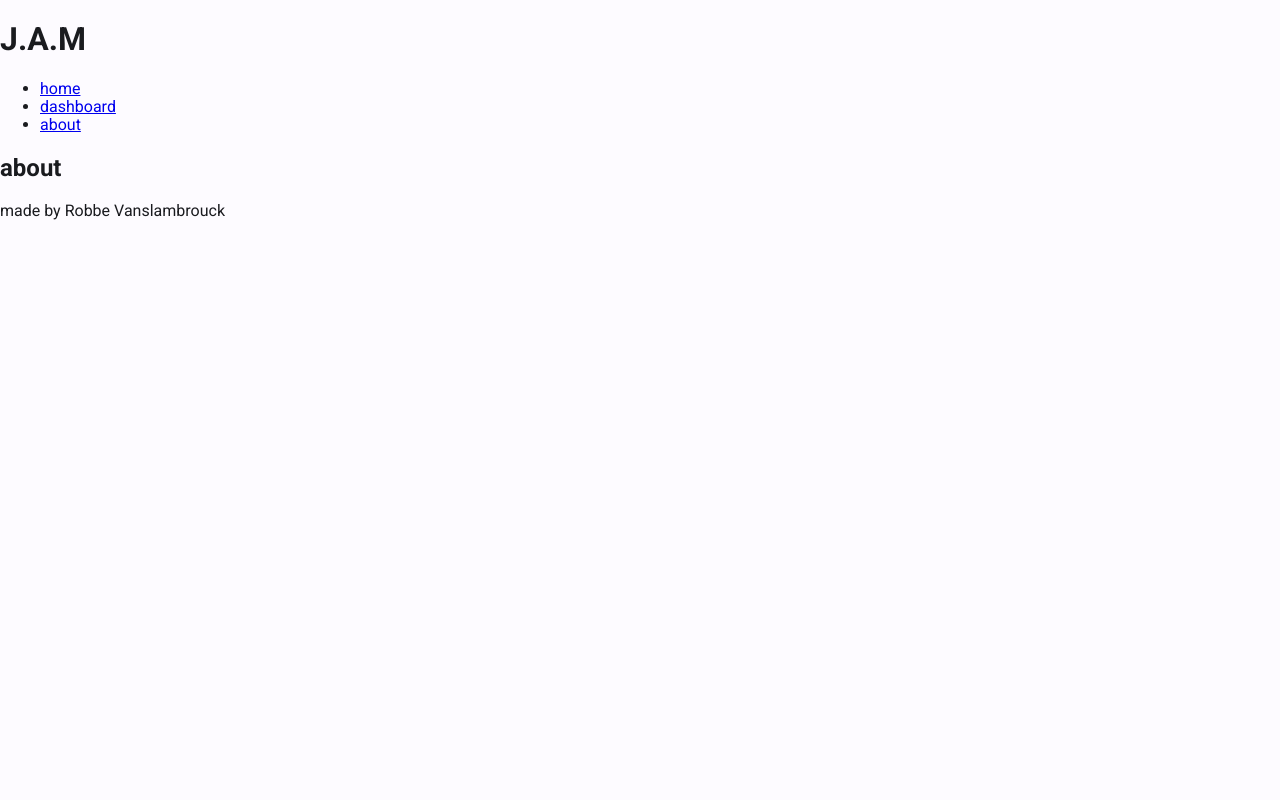
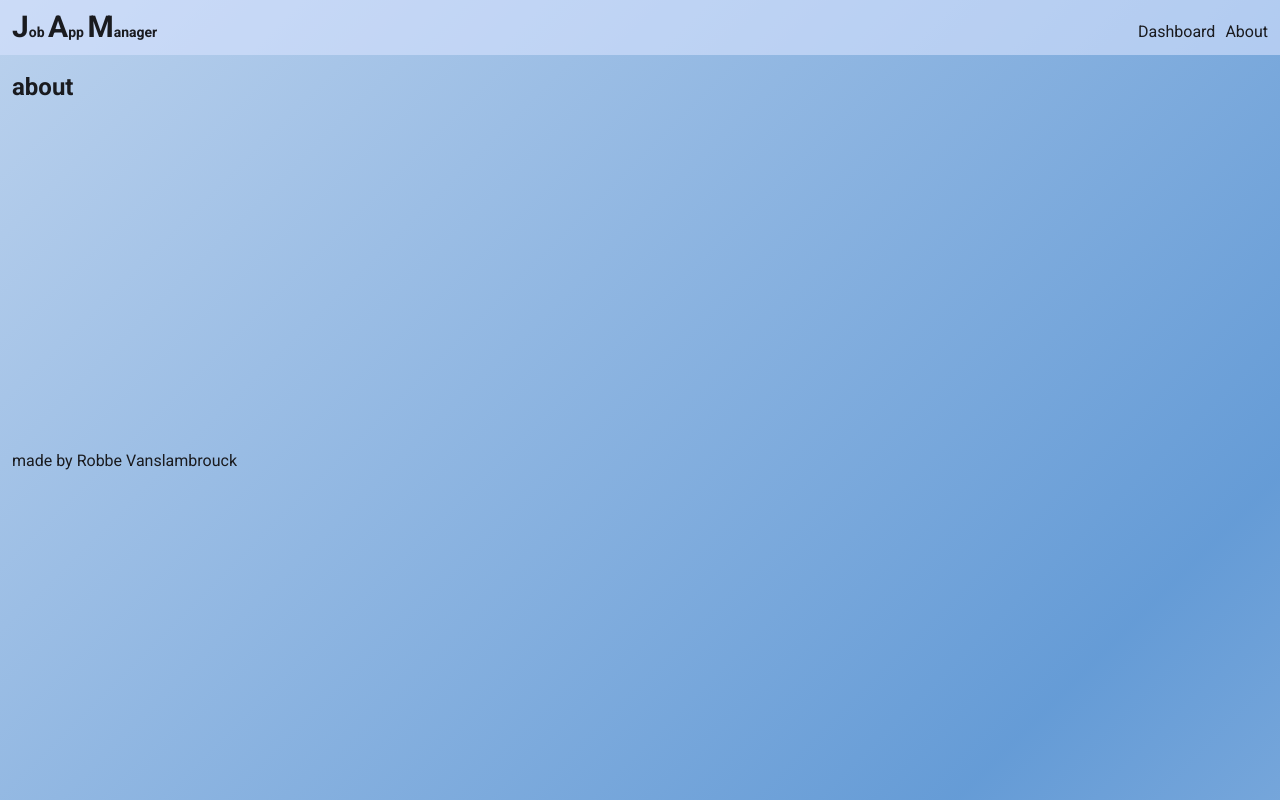
Before and after one commit to RobbeVanslambrouck/Job-Application-Manager, a SvelteKit app: page /about in a window 1280 px wide. Built offline with nearby package versions, Linux system fonts and the light colour scheme.

Commit message:
better styling

```diff
--- a/src/lib/components/Application/AddApplication.svelte
+++ b/src/lib/components/Application/AddApplication.svelte
@@ -14,7 +14,7 @@
 		justify-content: center;
 		align-items: center;
 		padding: 0.8rem 1.2rem;
-		background: rgb(var(--md-sys-color-primary-container));
+		background: rgba(var(--md-sys-color-primary-container), 0.6);
 		border-radius: var(--app-border-radius);
 		min-height: 6rem;
 		cursor: pointer;
--- a/src/lib/components/Application/Application.svelte
+++ b/src/lib/components/Application/Application.svelte
@@ -73,7 +73,7 @@
 		align-items: center;
 		gap: 0.4rem;
 		flex-direction: column;
-		background: rgb(var(--md-sys-color-primary-container));
+		background: rgba(var(--md-sys-color-primary-container), 0.6);
 		color: rgb(var(--md-sys-color-on-primary-container));
 		border-radius: var(--app-border-radius);
 		min-height: 6rem;
--- a/src/routes/(entry)/+layout.svelte
+++ b/src/routes/(entry)/+layout.svelte
@@ -1,15 +1,89 @@
 <script lang="ts">
 </script>
 
+<div class="page">
 	<header>
-	<h1>J.A.M</h1>
+		<a href="/"><h1><span>j</span>ob <span>a</span>pp <span>m</span>anager</h1></a>
 		<nav>
 			<ul>
-			<li><a href="/">home</a></li>
 				<li><a href="/dashboard">dashboard</a></li>
 				<li><a href="/about">about</a></li>
 			</ul>
 		</nav>
 	</header>
+	<div class="content">
+		<slot />
+	</div>
+</div>
 
-<slot />
+<style>
+	.page {
+		min-height: 100vh;
+		background: linear-gradient(
+			-45deg,
+			rgba(var(--md-sys-color-background)),
+			rgba(var(--md-sys-color-primary), 0.6),
+			rgba(var(--md-sys-color-background))
+		);
+		background-size: 300% 300%;
+		animation: gradient 60s ease infinite;
+		display: grid;
+		grid-template-rows: min-content auto;
+	}
+
+	@keyframes gradient {
+		0% {
+			background-position: 0% 50%;
+		}
+
+		50% {
+			background-position: 100% 50%;
+		}
+
+		100% {
+			background-position: 0% 50%;
+		}
+	}
+
+	header {
+		display: flex;
+		justify-content: space-between;
+		align-items: baseline;
+		padding: 1rem 1.2rem;
+		background-color: rgba(var(--md-sys-color-primary-container), 0.6);
+	}
+
+	h1 {
+		padding: 0;
+		margin: 0;
+		color: rgb(var(--md-sys-color-on-background));
+		text-transform: capitalize;
+		font-size: 1.4rem;
+	}
+
+	h1 span {
+		font-size: 3rem;
+	}
+
+	a {
+		text-decoration: none;
+	}
+
+	ul {
+		padding: 0;
+		margin: 0;
+		display: flex;
+		list-style: none;
+		gap: 1rem;
+	}
+
+	nav a {
+		color: rgb(var(--md-sys-color-on-background));
+		text-transform: capitalize;
+	}
+
+	.content {
+		padding: 0 1.2rem;
+		display: grid;
+	}
+</style>
--- a/src/routes/(entry)/login/+page.svelte
+++ b/src/routes/(entry)/login/+page.svelte
@@ -1,5 +1,5 @@
 <script lang="ts">
-	import { loginWithGoogle, logout } from '../../../lib/firebase';
+	import { loginWithGithub, loginWithGoogle, logout } from '../../../lib/firebase';
 	import { user } from '$lib/stores/auth';
 	import { goto } from '$app/navigation';
 
@@ -8,11 +8,65 @@
 	}
 </script>
 
-<h2>login</h2>
+<section>
+	<h2>login</h2>
 
-{#if $user}
-	<p>you are all ready logged in</p>
-	<button on:click={logout}>Logout</button>
-{:else}
-	<button on:click={loginWithGoogle}>Login with google</button>
-{/if}
+	{#if $user}
+		<p>you are all ready logged in</p>
+		<button on:click={logout} class="app-button">Logout</button>
+	{:else}
+		<div class="login-buttons">
+			<button on:click={loginWithGoogle} class="app-button google"
+				><iconify-icon icon="logos:google-icon" />Login with Google</button
+			>
+			<button on:click={loginWithGithub} class="app-button github"
+				><iconify-icon style="filter: invert(100%);" icon="logos:github-icon" />Login with Github</button
+			>
+		</div>
+	{/if}
+</section>
+
+<style>
+	h2,
+	p {
+		margin: 0;
+		margin-bottom: 1.2rem;
+	}
+
+	h2 {
+		text-align: center;
+		text-transform: capitalize;
+	}
+
+	section {
+		display: grid;
+		grid-template-columns: max-content;
+		width: fit-content;
+		margin: auto;
+		padding: 1rem 1.2rem;
+		background-color: rgba(var(--md-sys-color-primary-container), 0.6);
+		border-radius: var(--app-border-radius);
+	}
+
+	.login-buttons {
+		display: grid;
+		gap: 1.2rem;
+	}
+
+	button {
+		display: flex;
+		gap: 1rem;
+		align-items: center;
+		justify-content: center;
+	}
+
+	.google {
+		color: rgb(var(--md-sys-color-on-background-light));
+		background-color: rgb(var(--md-sys-color-background-light));
+	}
+
+	.github {
+		color: rgb(var(--md-sys-color-on-background-dark));
+		background-color: rgb(var(--md-sys-color-background-dark));
+	}
+</style>
--- a/static/global.css
+++ b/static/global.css
@@ -25,6 +25,17 @@ body {
 	position: absolute !important;
 	width: 1px !important;
 	white-space: nowrap !important; /* 3 */
+}
+
+.app-button {
+	padding: 1.2rem 0.8rem;
+	text-align: center;
+	background-color: rgb(var(--md-sys-color-primary));
+	color: rgb(var(--md-sys-color-on-primary));
+	border-radius: var(--app-border-radius);
+	border: none;
+	cursor: pointer;
+	font-weight: 600;
 }
 
 .headline1,
```
Also changed, not shown: src/lib/firebase.ts (+17 -8 lines), src/routes/(entry)/+page.svelte (+6 -1 lines). Lines whose indentation alone changed are shown as unchanged.
